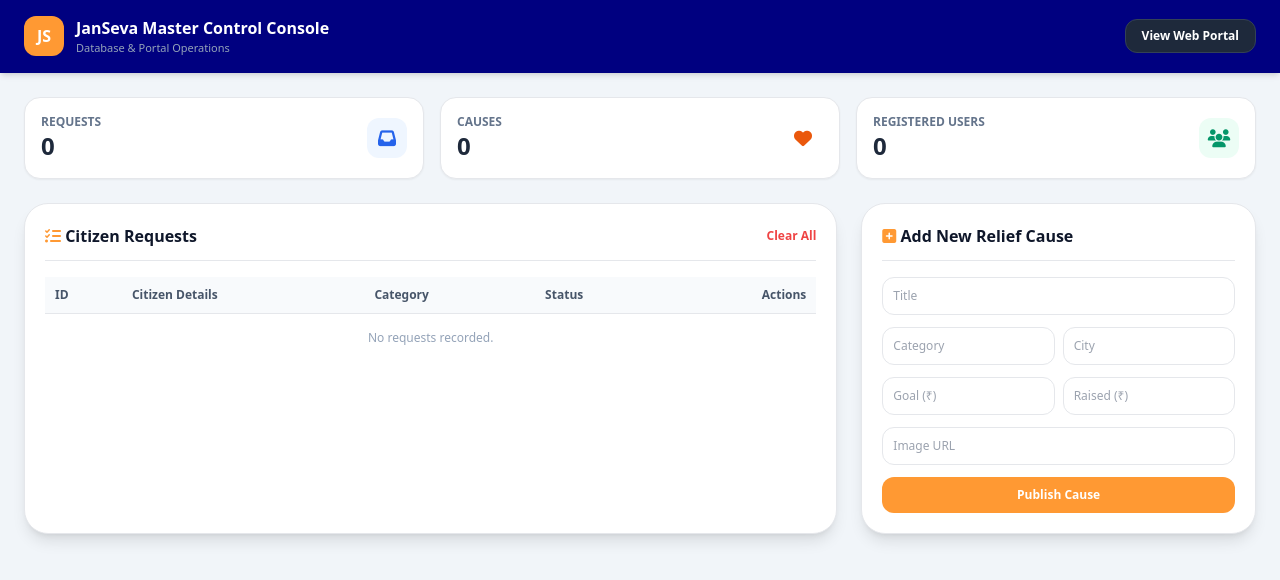
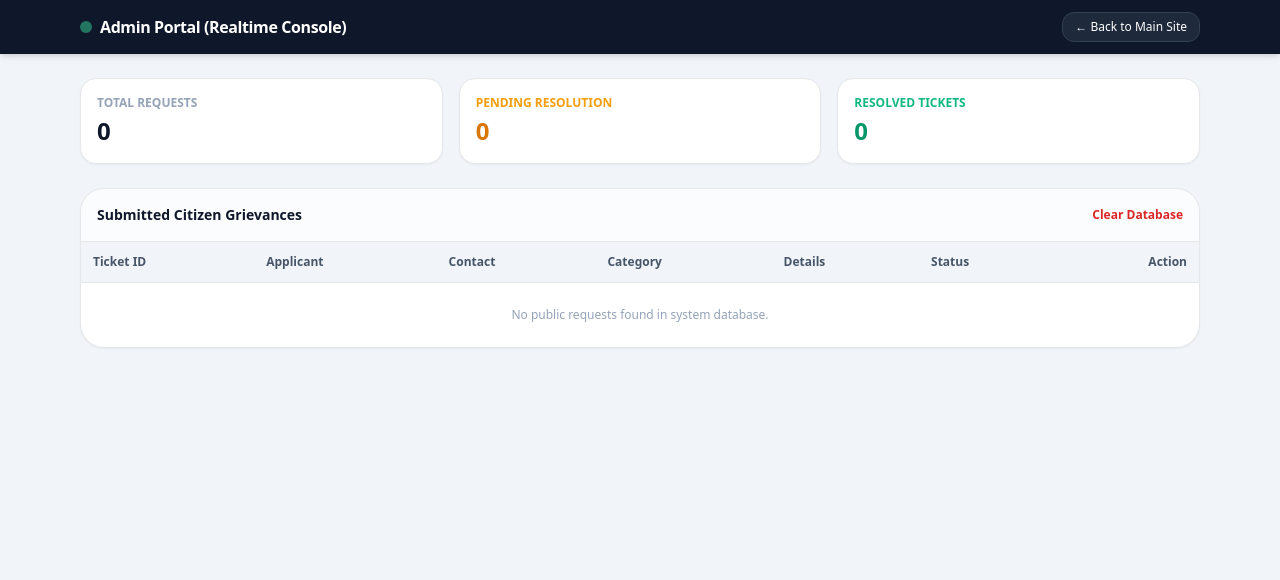
Before and after one commit to ZXM-D4VD/jantaIN, a website: page admin.html in a window 1280 px wide. Drawn offline with nearby package versions, Linux system fonts and the light colour scheme.

Commit message:
Update admin.html

```diff
--- a/admin.html
+++ b/admin.html
@@ -3,171 +3,130 @@
 <head>
   <meta charset="UTF-8">
   <meta name="viewport" content="width=device-width, initial-scale=1.0">
-  <title>JanSeva - Master Admin Dashboard</title>
+  <title>Admin Dashboard - Public Grievances</title>
   <script src="https://cdn.tailwindcss.com"></script>
   <link rel="stylesheet" href="https://cdnjs.cloudflare.com/ajax/libs/font-awesome/6.4.0/css/all.min.css">
-  <link href="https://fonts.googleapis.com/css2?family=Plus+Jakarta+Sans:wght@400;500;600;700;800&display=swap" rel="stylesheet">
-  <script>
-    tailwind.config = {
-      theme: {
-        extend: {
-          colors: { saffron: { 500: '#ff9933', 600: '#ea580c' }, navy: { 800: '#031b33', 900: '#000080' } }
-        }
-      }
-    }
-  </script>
 </head>
-<body class="bg-slate-100 font-sans text-slate-800 flex flex-col min-h-screen">
+<body class="bg-slate-100 text-slate-800 font-sans antialiased min-h-screen">
 
-  <header class="bg-navy-900 text-white px-6 py-4 shadow-md flex justify-between items-center">
-    <div class="flex items-center gap-3">
-      <div class="w-10 h-10 rounded-xl bg-saffron-500 flex items-center justify-center font-black">JS</div>
-      <div>
-        <h1 class="font-extrabold text-base">JanSeva Master Control Console</h1>
-        <p class="text-[11px] text-slate-400">Database & Portal Operations</p>
+  <header class="bg-slate-900 text-white sticky top-0 z-40 shadow-md">
+    <div class="max-w-6xl mx-auto px-4 py-3 flex justify-between items-center">
+      <div class="flex items-center gap-2">
+        <span class="w-3 h-3 rounded-full bg-emerald-400 animate-pulse"></span>
+        <h1 class="font-extrabold text-base tracking-tight">Admin Portal (Realtime Console)</h1>
       </div>
+      <a href="index.html" class="text-xs bg-slate-800 border border-slate-700 px-3 py-1.5 rounded-xl hover:bg-slate-700 transition">← Back to Main Site</a>
     </div>
-    <a href="index.html" class="bg-slate-800 hover:bg-slate-700 text-xs px-4 py-2 rounded-xl font-bold border border-slate-700 transition">View Web Portal</a>
   </header>
 
-  <main class="max-w-7xl mx-auto w-full px-6 py-6 flex-1 space-y-6">
+  <main class="max-w-6xl mx-auto px-4 py-6 space-y-6">
 
+    <!-- DATA STATS -->
     <div class="grid grid-cols-1 sm:grid-cols-3 gap-4">
-      <div class="bg-white border rounded-2xl p-4 flex justify-between items-center shadow-sm">
-        <div><p class="text-xs text-slate-500 font-bold uppercase">Requests</p><h3 id="stat-req-count" class="text-2xl font-black">0</h3></div>
-        <div class="w-10 h-10 bg-blue-50 text-blue-600 rounded-xl flex items-center justify-center text-lg"><i class="fa-solid fa-inbox"></i></div>
+      <div class="bg-white p-4 rounded-2xl border shadow-sm">
+        <p class="text-xs font-bold text-slate-400">TOTAL REQUESTS</p>
+        <p id="stat-total" class="text-2xl font-black text-slate-900 mt-1">0</p>
       </div>
-      <div class="bg-white border rounded-2xl p-4 flex justify-between items-center shadow-sm">
-        <div><p class="text-xs text-slate-500 font-bold uppercase">Causes</p><h3 id="stat-camp-count" class="text-2xl font-black">0</h3></div>
-        <div class="w-10 h-10 bg-saffron-50 text-saffron-600 rounded-xl flex items-center justify-center text-lg"><i class="fa-solid fa-heart"></i></div>
+      <div class="bg-white p-4 rounded-2xl border shadow-sm">
+        <p class="text-xs font-bold text-amber-500">PENDING RESOLUTION</p>
+        <p id="stat-pending" class="text-2xl font-black text-amber-600 mt-1">0</p>
       </div>
-      <div class="bg-white border rounded-2xl p-4 flex justify-between items-center shadow-sm">
-        <div><p class="text-xs text-slate-500 font-bold uppercase">Registered Users</p><h3 id="stat-usr-count" class="text-2xl font-black">0</h3></div>
-        <div class="w-10 h-10 bg-emerald-50 text-emerald-600 rounded-xl flex items-center justify-center text-lg"><i class="fa-solid fa-users"></i></div>
+      <div class="bg-white p-4 rounded-2xl border shadow-sm">
+        <p class="text-xs font-bold text-emerald-500">RESOLVED TICKETS</p>
+        <p id="stat-resolved" class="text-2xl font-black text-emerald-600 mt-1">0</p>
       </div>
     </div>
 
-    <div class="grid grid-cols-1 lg:grid-cols-12 gap-6">
-
-      <div class="lg:col-span-8 bg-white border rounded-3xl p-5 shadow-lg space-y-4">
-        <div class="flex justify-between items-center border-b pb-3">
-          <h3 class="font-extrabold text-base text-slate-900"><i class="fa-solid fa-list-check text-saffron-500"></i> Citizen Requests</h3>
-          <button onclick="clearAllRequests()" class="text-red-500 text-xs font-bold">Clear All</button>
-        </div>
-        <div class="overflow-x-auto">
-          <table class="w-full text-left text-xs">
-            <thead>
-              <tr class="bg-slate-50 border-b text-slate-600 font-bold">
-                <th class="p-2.5">ID</th>
-                <th class="p-2.5">Citizen Details</th>
-                <th class="p-2.5">Category</th>
-                <th class="p-2.5">Status</th>
-                <th class="p-2.5 text-right">Actions</th>
-              </tr>
-            </thead>
-            <tbody id="admin-req-tbody" class="divide-y"></tbody>
-          </table>
-        </div>
+    <!-- TICKET TABLE -->
+    <div class="bg-white rounded-3xl border shadow-sm overflow-hidden">
+      <div class="p-4 border-b flex justify-between items-center bg-slate-50/50">
+        <h2 class="font-extrabold text-sm text-slate-900">Submitted Citizen Grievances</h2>
+        <button onclick="clearAllData()" class="text-xs text-red-600 hover:underline font-bold">Clear Database</button>
       </div>
 
-      <div class="lg:col-span-4 bg-white border rounded-3xl p-5 shadow-lg space-y-4">
-        <div class="border-b pb-3">
-          <h3 class="font-extrabold text-base text-slate-900"><i class="fa-solid fa-square-plus text-saffron-500"></i> Add New Relief Cause</h3>
-        </div>
-        <form onsubmit="handleAddCampaign(event)" class="space-y-3 text-xs">
-          <input type="text" id="camp-title" required placeholder="Title" class="w-full p-2.5 border rounded-xl">
-          <div class="grid grid-cols-2 gap-2">
-            <input type="text" id="camp-cat" required placeholder="Category" class="w-full p-2.5 border rounded-xl">
-            <input type="text" id="camp-city" required placeholder="City" class="w-full p-2.5 border rounded-xl">
-          </div>
-          <div class="grid grid-cols-2 gap-2">
-            <input type="number" id="camp-goal" required placeholder="Goal (₹)" class="w-full p-2.5 border rounded-xl">
-            <input type="number" id="camp-raised" required placeholder="Raised (₹)" class="w-full p-2.5 border rounded-xl">
-          </div>
-          <input type="url" id="camp-img" required placeholder="Image URL" class="w-full p-2.5 border rounded-xl">
-          <button type="submit" class="w-full bg-saffron-500 text-white font-extrabold py-2.5 rounded-xl">Publish Cause</button>
-        </form>
+      <div class="overflow-x-auto">
+        <table class="w-full text-left border-collapse text-xs">
+          <thead>
+            <tr class="bg-slate-100 text-slate-600 border-b">
+              <th class="p-3 font-bold">Ticket ID</th>
+              <th class="p-3 font-bold">Applicant</th>
+              <th class="p-3 font-bold">Contact</th>
+              <th class="p-3 font-bold">Category</th>
+              <th class="p-3 font-bold">Details</th>
+              <th class="p-3 font-bold">Status</th>
+              <th class="p-3 font-bold text-right">Action</th>
+            </tr>
+          </thead>
+          <tbody id="admin-table-body" class="divide-y">
+            <!-- Dynamic Injection -->
+          </tbody>
+        </table>
       </div>
-
     </div>
 
   </main>
 
   <script>
-    function loadAdminData() {
-      const reqs = JSON.parse(localStorage.getItem('js_requests')) || [];
-      const camps = JSON.parse(localStorage.getItem('js_campaigns')) || [];
-      const users = JSON.parse(localStorage.getItem('js_users')) || [];
+    // LISTEN FOR LIVE UPDATES ACROSS TABS
+    if ('BroadcastChannel' in window) {
+      const bc = new BroadcastChannel('js_sync_channel');
+      bc.onmessage = (event) => {
+        if (event.data.type === 'NEW_REQUEST') {
+          renderAdminData();
+        }
+      };
+    }
 
-      document.getElementById('stat-req-count').innerText = reqs.length;
-      document.getElementById('stat-camp-count').innerText = camps.length;
-      document.getElementById('stat-usr-count').innerText = users.length;
+    function renderAdminData() {
+      const records = JSON.parse(localStorage.getItem('js_global_requests')) || [];
+      const tbody = document.getElementById('admin-table-body');
 
-      const tbody = document.getElementById('admin-req-tbody');
-      tbody.innerHTML = '';
+      document.getElementById('stat-total').innerText = records.length;
+      document.getElementById('stat-pending').innerText = records.filter(r => r.status === 'Pending').length;
+      document.getElementById('stat-resolved').innerText = records.filter(r => r.status === 'Resolved').length;
 
-      if(reqs.length === 0) {
-        tbody.innerHTML = `<tr><td colspan="5" class="p-4 text-center text-slate-400">No requests recorded.</td></tr>`;
+      if (records.length === 0) {
+        tbody.innerHTML = `<tr><td colspan="7" class="p-6 text-center text-slate-400">No public requests found in system database.</td></tr>`;
         return;
       }
 
-      reqs.forEach((r) => {
-        const isResolved = r.status === 'Resolved';
-        const tr = document.createElement('tr');
-        tr.className = "hover:bg-slate-50 transition";
-        tr.innerHTML = `
-          <td class="p-2.5 font-bold text-saffron-600">${r.id}</td>
-          <td class="p-2.5"><div class="font-bold">${r.name}</div><div class="text-[10px] text-slate-400">${r.phone} • ${r.city}</div></td>
-          <td class="p-2.5">${r.category}</td>
-          <td class="p-2.5"><span class="px-2 py-0.5 rounded-full font-bold text-[10px] ${isResolved ? 'bg-emerald-100 text-emerald-800' : 'bg-amber-100 text-amber-800'}">${r.status}</span></td>
-          <td class="p-2.5 text-right space-x-1">
-            <button onclick="toggleReqStatus('${r.id}')" class="bg-navy-900 text-white text-[10px] px-2 py-1 rounded-lg">${isResolved ? 'Mark Pending' : 'Mark Resolved'}</button>
-            <button onclick="deleteReq('${r.id}')" class="text-red-500 p-1"><i class="fa-solid fa-trash"></i></button>
+      tbody.innerHTML = records.map((r, idx) => `
+        <tr class="hover:bg-slate-50/80 transition">
+          <td class="p-3 font-mono font-bold text-slate-900">${r.id}</td>
+          <td class="p-3 font-bold">${r.name}<br><span class="text-[10px] text-slate-400 font-normal">${r.city}</span></td>
+          <td class="p-3 text-slate-600">${r.phone}<br><span class="text-[10px] text-slate-400">${r.email}</span></td>
+          <td class="p-3"><span class="bg-slate-100 px-2 py-0.5 rounded text-[10px] font-semibold">${r.category}</span></td>
+          <td class="p-3 max-w-xs text-slate-600 truncate">${r.concern}</td>
+          <td class="p-3">
+            <span class="px-2 py-0.5 rounded-full text-[10px] font-bold ${r.status === 'Resolved' ? 'bg-emerald-100 text-emerald-700' : 'bg-amber-100 text-amber-700'}">
+              ${r.status}
+            </span>
           </td>
-        `;
-        tbody.appendChild(tr);
-      });
+          <td class="p-3 text-right">
+            <button onclick="toggleStatus(${idx})" class="px-2.5 py-1 text-[10px] font-bold rounded-lg bg-slate-900 text-white hover:bg-slate-800 transition">
+              Toggle Status
+            </button>
+          </td>
+        </tr>
+      `).join('');
     }
 
-    function toggleReqStatus(id) {
-      let reqs = JSON.parse(localStorage.getItem('js_requests')) || [];
-      reqs = reqs.map(r => { if(r.id === id) r.status = (r.status === 'Resolved' ? 'Pending' : 'Resolved'); return r; });
-      localStorage.setItem('js_requests', JSON.stringify(reqs));
-      loadAdminData();
+    function toggleStatus(idx) {
+      const records = JSON.parse(localStorage.getItem('js_global_requests')) || [];
+      records[idx].status = records[idx].status === 'Pending' ? 'Resolved' : 'Pending';
+      localStorage.setItem('js_global_requests', JSON.stringify(records));
+      renderAdminData();
     }
 
-    function deleteReq(id) {
-      let reqs = JSON.parse(localStorage.getItem('js_requests')) || [];
-      reqs = reqs.filter(r => r.id !== id);
-      localStorage.setItem('js_requests', JSON.stringify(reqs));
-      loadAdminData();
-    }
-
-    function clearAllRequests() {
-      if(confirm("Delete all citizen requests?")) {
-        localStorage.setItem('js_requests', JSON.stringify([]));
-        loadAdminData();
+    function clearAllData() {
+      if (confirm("Are you sure you want to clear all requests?")) {
+        localStorage.removeItem('js_global_requests');
+        renderAdminData();
       }
     }
 
-    function handleAddCampaign(e) {
-      e.preventDefault();
-      const title = document.getElementById('camp-title').value;
-      const category = document.getElementById('camp-cat').value;
-      const city = document.getElementById('camp-city').value;
-      const goal = Number(document.getElementById('camp-goal').value);
-      const raised = Number(document.getElementById('camp-raised').value);
-      const image = document.getElementById('camp-img').value;
-
-      const camps = JSON.parse(localStorage.getItem('js_campaigns')) || [];
-      camps.unshift({ id: 'C' + (camps.length + 1), title, category, city, goal, raised, image });
-      localStorage.setItem('js_campaigns', JSON.stringify(camps));
-      alert("Campaign Published!");
-      e.target.reset();
-      loadAdminData();
-    }
-
-    window.addEventListener('DOMContentLoaded', loadAdminData);
+    // Initialize Dashboard Data
+    window.onload = renderAdminData;
   </script>
 </body>
 </html>
```
